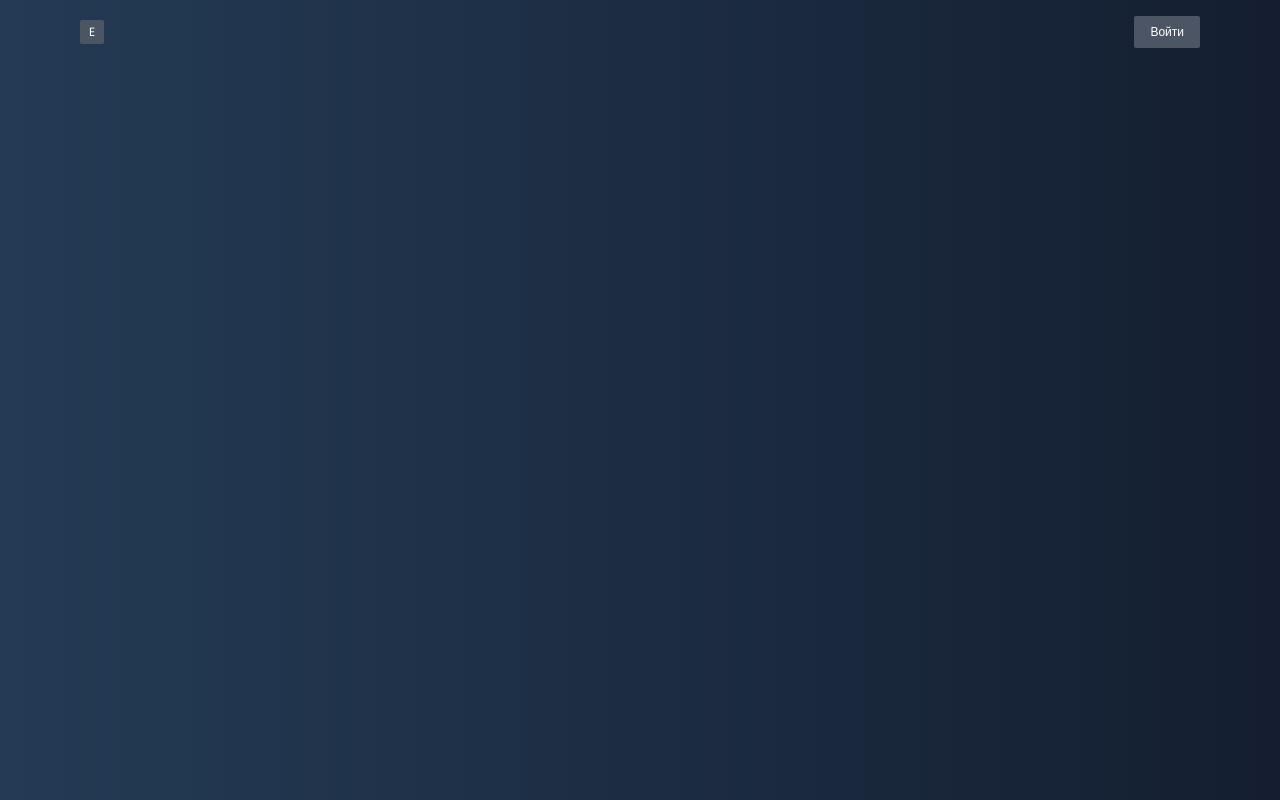
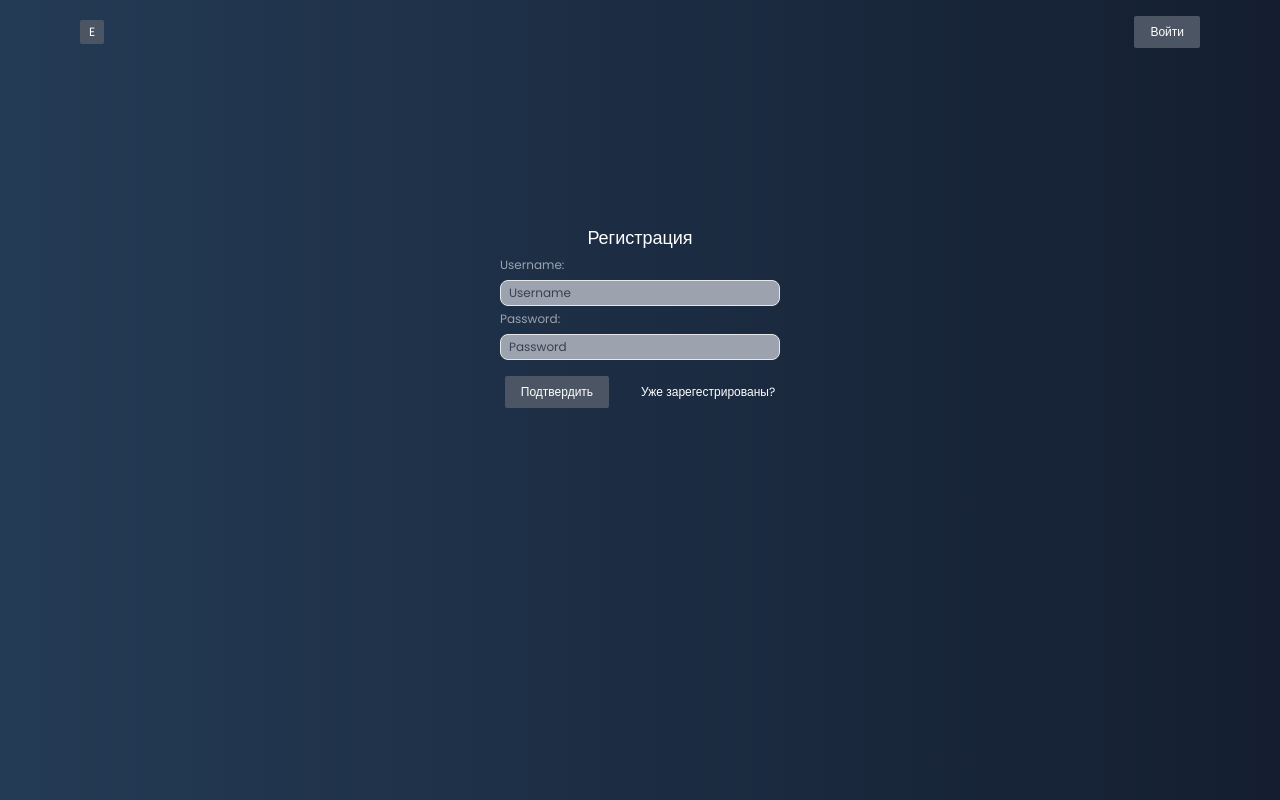
Before and after one commit to IImagII/clientposts, a React (Create React App) app: page /register in a window 1280 px wide. Built offline with nearby package versions, Linux system fonts and the light colour scheme.

Commit message:
делаю логику регистрации

```diff
--- a/package.json
+++ b/package.json
@@ -3,11 +3,14 @@
   "version": "0.1.0",
   "private": true,
   "dependencies": {
+    "@reduxjs/toolkit": "^1.9.1",
     "@testing-library/jest-dom": "^5.16.5",
     "@testing-library/react": "^13.4.0",
     "@testing-library/user-event": "^13.5.0",
+    "axios": "^1.2.5",
     "react": "^18.2.0",
     "react-dom": "^18.2.0",
+    "react-redux": "^8.0.5",
     "react-router-dom": "^6.7.0",
     "react-scripts": "5.0.1",
     "web-vitals": "^2.1.4"
--- a/src/index.js
+++ b/src/index.js
@@ -3,10 +3,14 @@
 import './index.css'
 import App from './App'
 import { BrowserRouter } from 'react-router-dom'
+import { Provider } from 'react-redux'
+import { store } from './redux/store'
 
 const root = ReactDOM.createRoot(document.getElementById('root'))
 root.render(
    <BrowserRouter>
-      <App />
+      <Provider store={store}>
+         <App />
+      </Provider>
    </BrowserRouter>
 )
--- a/src/pages/LoginPage.jsx
+++ b/src/pages/LoginPage.jsx
@@ -1,4 +1,5 @@
 import React from 'react'
+import { Link } from 'react-router-dom'
 
 export const LoginPage = () => {
    return (
@@ -15,14 +16,28 @@
                className='mt-1 text-black w-full rounded-lg bg-gray-400 border py-1 px-2 text-xs outline-none placeholder:text-gray-700'
             />
          </label>
-         <label className='text-xs text-gray-400'>
+         <label className='text-xs text-gray-400 '>
             Password:
             <input
-               type='text'
+               type='password'
                placeholder='Password'
                className='mt-1 text-black w-full rounded-lg bg-gray-400 border py-1 px-2 text-xs outline-none placeholder:text-gray-700'
             />
          </label>
+         <div className='flex gap-8 justify-center mt-4'>
+            <button
+               className='flex justify-center items-center text-xs bg-gray-600 text-white rounded-sm py-2 px-4'
+               type='submit'
+            >
+               Войти
+            </button>
+            <Link
+               to='/register'
+               className='flex justify-center items-center text-xs text-white'
+            >
+               Зарегестрироваться
+            </Link>
+         </div>
       </form>
    )
 }
--- a/src/pages/RegisterPage.jsx
+++ b/src/pages/RegisterPage.jsx
@@ -1,5 +1,43 @@
 import React from 'react'
+import { Link } from 'react-router-dom'
 
 export const RegisterPage = () => {
-   return <div></div>
+   return (
+      <form
+         onSubmit={e => e.preventDefault()}
+         className='w-1/4 h-60 mx-auto mt-40'
+      >
+         <h1 className='text-lg text-white text-center'>Регистрация</h1>
+         <label className='text-xs text-gray-400'>
+            Username:
+            <input
+               type='text'
+               placeholder='Username'
+               className='mt-1 text-black w-full rounded-lg bg-gray-400 border py-1 px-2 text-xs outline-none placeholder:text-gray-700'
+            />
+         </label>
+         <label className='text-xs text-gray-400 '>
+            Password:
+            <input
+               type='password'
+               placeholder='Password'
+               className='mt-1 text-black w-full rounded-lg bg-gray-400 border py-1 px-2 text-xs outline-none placeholder:text-gray-700'
+            />
+         </label>
+         <div className='flex gap-8 justify-center mt-4'>
+            <button
+               className='flex justify-center items-center text-xs bg-gray-600 text-white rounded-sm py-2 px-4'
+               type='submit'
+            >
+               Подтвердить
+            </button>
+            <Link
+               to='/login'
+               className='flex justify-center items-center text-xs text-white'
+            >
+               Уже зарегестрированы?
+            </Link>
+         </div>
+      </form>
+   )
 }
--- /dev/null
+++ b/src/redux/features/auth/authSlice.js
@@ -0,0 +1,16 @@
+import { createSlice } from '@reduxjs/toolkit'
+
+const initialState = {
+   user: null,
+   token: null,
+   isLoading: false,
+   status: null,
+}
+
+export const authSlice = createSlice({
+   name: 'auth',
+   initialState,
+   reducers: {},
+})
+
+export default authSlice.reducer
--- /dev/null
+++ b/src/redux/store.js
@@ -0,0 +1,8 @@
+import { configureStore } from '@reduxjs/toolkit'
+import authSlice from './features/auth/authSlice'
+
+export const store = configureStore({
+   reducer: {
+      auth: authSlice,
+   },
+})
```
Also changed, not shown: 1 other file (tests, documents, lock files or other folders).
